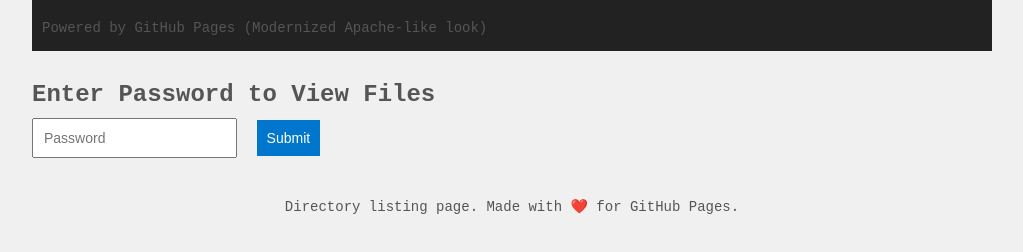
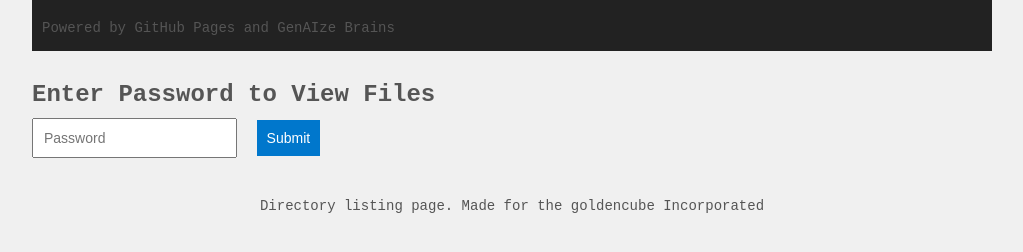
Before and after one commit to GoldenCubeGR/cdn.github.io, a plain HTML site: page cdn/index.html in a window 1280 px wide. Shown: the part 110-362 px from the top of the page, without its empty margins (128-1151 px from the left). Drawn offline with Linux system fonts and the light colour scheme.

Commit message:
Update index.html

```diff
--- a/cdn/index.html
+++ b/cdn/index.html
@@ -113,7 +113,7 @@
     <div class="container">
         <div class="header">
             <h1>Directory Listing</h1>
-            <p>Powered by GitHub Pages (Modernized Apache-like look)</p>
+            <p>Powered by GitHub Pages and GenAIze Brains</p>
         </div>
 
         <div class="password-box" id="password-box">
@@ -129,7 +129,7 @@
         </div>
 
         <div class="footer">
-            <p>Directory listing page. Made with ❤️ for GitHub Pages.</p>
+            <p>Directory listing page. Made for the goldencube Incorporated</p>
         </div>
     </div>
 
```
